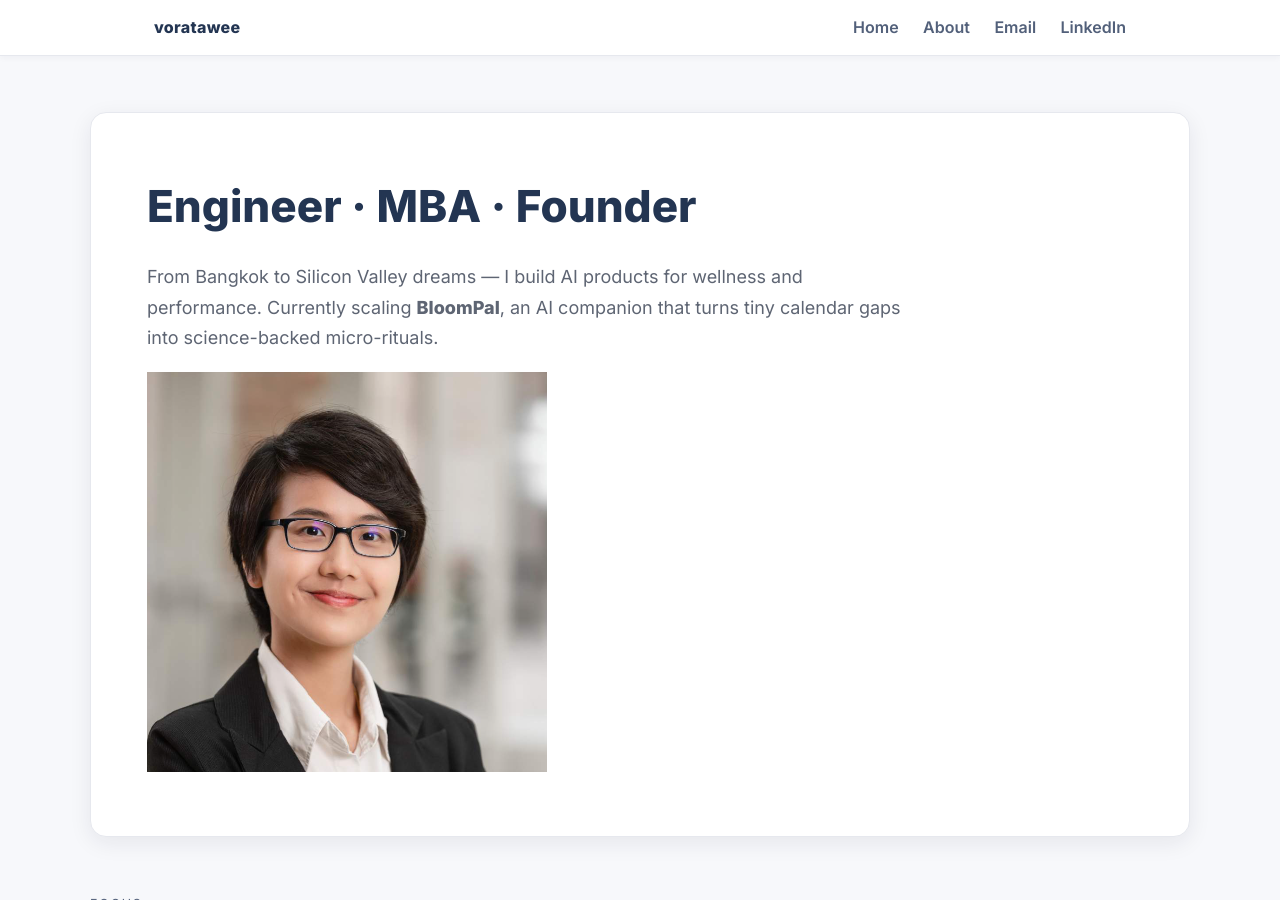
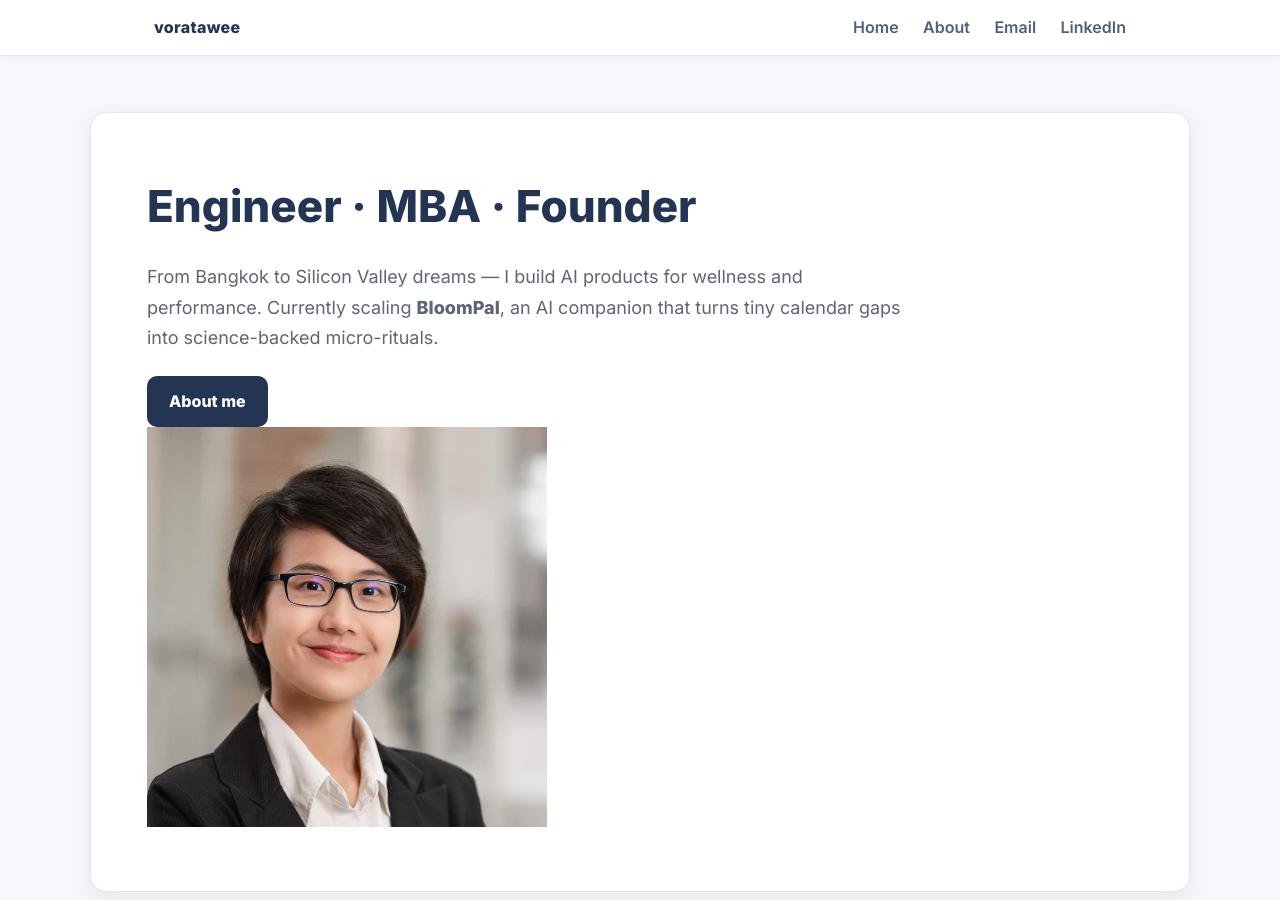
Before and after one commit to voratawee/voratawee.github.io, a Jekyll site: the page built from index.md, in a window 1280 px wide and 900 px high. Built offline with Jekyll 4.4.1, drawn with Linux system fonts in a browser that asks for light colours.

Commit message:
Update index.md

```diff
--- a/index.md
+++ b/index.md
@@ -3,12 +3,14 @@ layout: default
 title: Home
 ---
 
-<!-- HERO (text + photo, no buttons) -->
 <section class="hero">
-  <div class="hero-grid hero-right"> <!-- change to hero-left if you want photo on the left -->
+  <div class="hero-grid hero-right">
     <div class="hero-copy">
       <h1>Engineer · MBA · Founder</h1>
       <p>From Bangkok to Silicon Valley dreams — I build AI products for wellness and performance. Currently scaling <strong>BloomPal</strong>, an AI companion that turns tiny calendar gaps into science-backed micro-rituals.</p>
+      <div class="cta">
+        <a class="btn primary" href="/about/">About me</a>
+      </div>
     </div>
 
     <div class="hero-photo">
@@ -17,7 +19,6 @@ title: Home
   </div>
 </section>
 
-<!-- FOCUS -->
 <section class="section">
   <div class="kicker">Focus</div>
   <h2>What I'm working on</h2>
```
